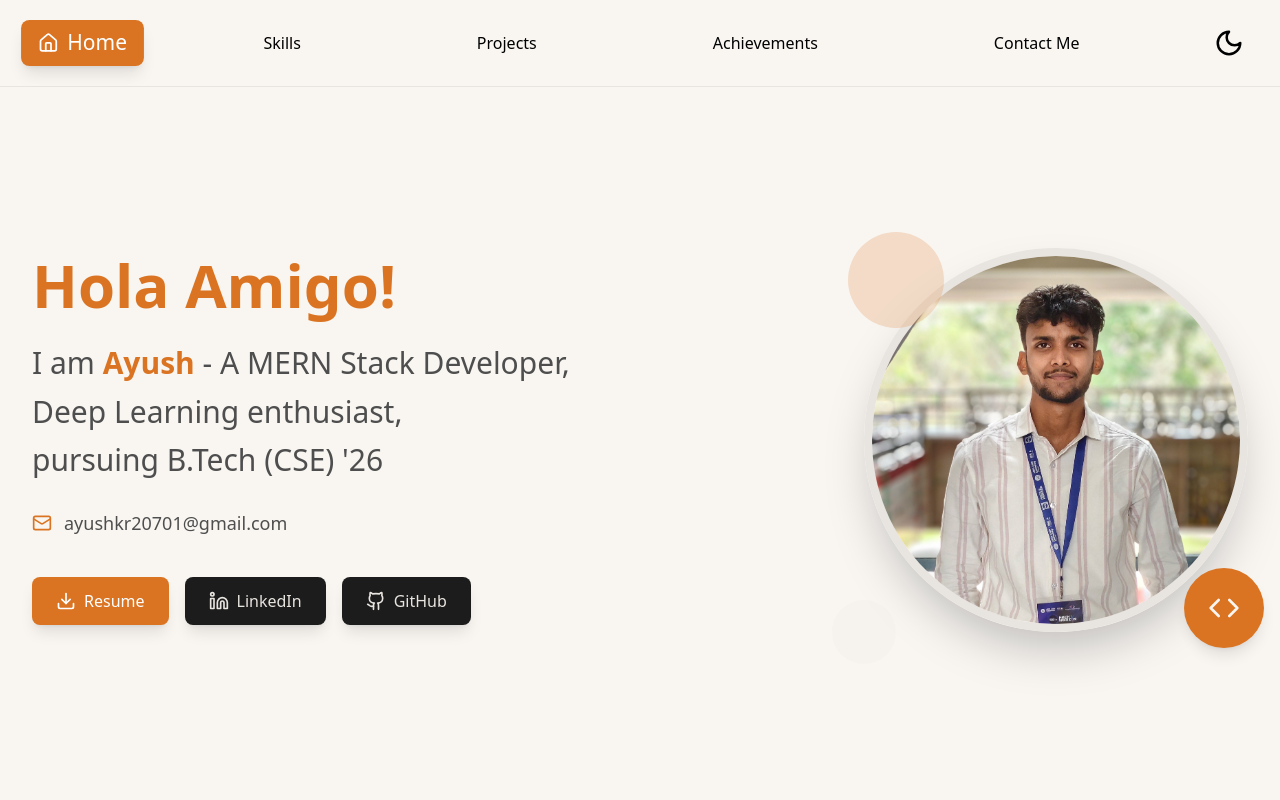
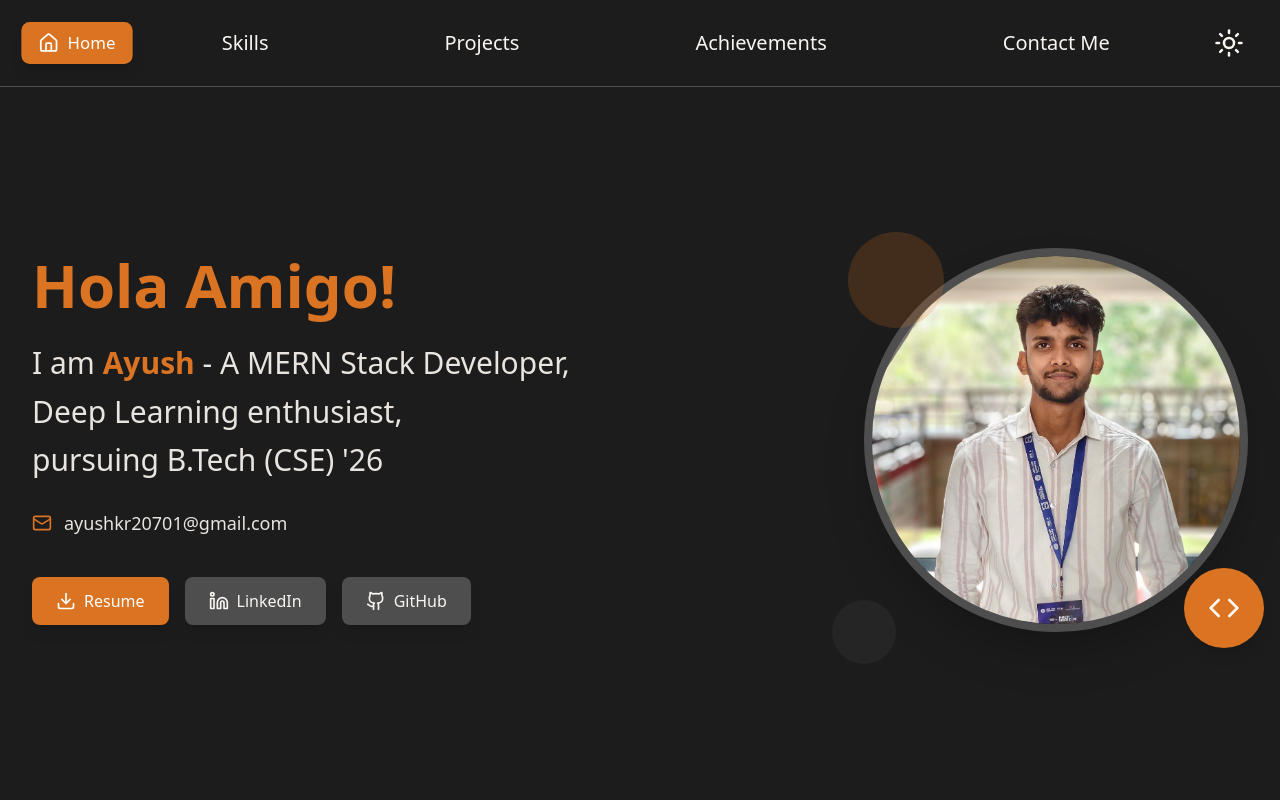
Before and after one commit to ayush-20701/My-Portfolio, a React (Vite) app in the folder Frontend/: page / in a window 1280 px wide. Shown: the top 800 px of the page. Built offline with nearby package versions, Linux system fonts and the light colour scheme.

Commit message:
home butt text size XL to L, set default mode dark

```diff
--- a/Frontend/Components/Navbar.jsx
+++ b/Frontend/Components/Navbar.jsx
@@ -46,7 +46,7 @@ const Navbar = ({ isDarkMode, toggleDarkMode, activeSection, setActiveSection })
           {/* Home Button - Left */}
           <button
             onClick={() => handleSectionClick('home')}
-            className={`flex items-center gap-2 px-4 py-2 text-xl rounded-lg transition-all duration-200 ${textClasses} ${buttonClasses} ${
+            className={`flex items-center gap-2 px-4 py-2 text-l rounded-lg transition-all duration-200 ${textClasses} ${buttonClasses} ${
               activeSection === 'home'
                 ? 'bg-[#da7422] text-white shadow-lg transform scale-105'
                 : ''
@@ -57,7 +57,7 @@ const Navbar = ({ isDarkMode, toggleDarkMode, activeSection, setActiveSection })
           </button>
 
           {/* Section Buttons - Center */}
-          <div className="flex items-center gap-32 justify-between text-l">
+          <div className="flex items-center gap-32 justify-between text-xl">
             {sections.slice(1).map((section) => (
               <button
                 key={section.id}
@@ -138,8 +138,6 @@ const Navbar = ({ isDarkMode, toggleDarkMode, activeSection, setActiveSection })
           </div>
         )}
       </div>
-
-
     </nav>
   );
 };
--- a/Frontend/src/App.jsx
+++ b/Frontend/src/App.jsx
@@ -12,7 +12,7 @@ import { Analytics } from '@vercel/analytics/react';
 
 function App() {
   // Shared state for dark mode and active section
-  const [isDarkMode, setIsDarkMode] = useState(false);
+  const [isDarkMode, setIsDarkMode] = useState(true);
   const [activeSection, setActiveSection] = useState('home');
   const [showScrollTop, setShowScrollTop] = useState(false);
 
@@ -71,7 +71,6 @@ function App() {
   return (
     <div className="min-h-screen transition-colors duration-300">
       {/* Navbar with shared state */}
-      <Analytics/>
       <Navbar
         isDarkMode={isDarkMode}
         toggleDarkMode={toggleDarkMode}
```
